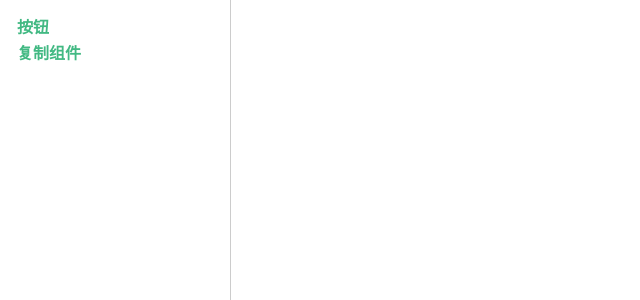
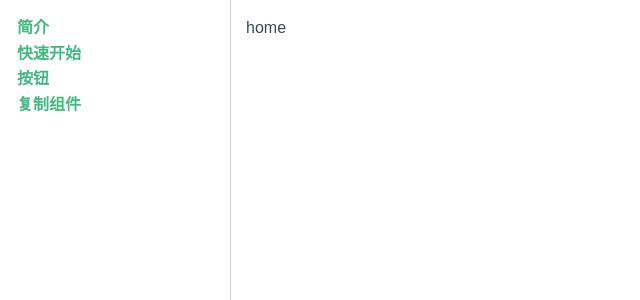
Before and after one commit to hanshuqiang/bfox-ui, a Vue app: page / in a window 1280 px wide. Before the commit this address had no page. Shown: the top 300 px of the page, without its empty margins (0-640 px from the left). Built offline with nearby package versions, Linux system fonts and the light colour scheme.

Commit message:
添加几个页面

```diff
--- a/src/App.vue
+++ b/src/App.vue
@@ -14,10 +14,20 @@ import ComponentList from 'packages/list.json'
 import { reactive } from 'vue'
 
 const data = reactive({
-  links: ComponentList.map((item) => ({
-    path: `/components/${item.compName}`,
-    name: item.compZhName
-  }))
+  links: [
+    {
+      path: '/',
+      name: '简介'
+    },
+    {
+      path: '/install',
+      name: '快速开始'
+    },
+    ...ComponentList.map((item) => ({
+      path: `/components/${item.compName}`,
+      name: item.compZhName
+    }))
+  ]
 })
 </script>
 
--- /dev/null
+++ b/src/index.vue
@@ -0,0 +1,3 @@
+<template>
+    home
+</template>
--- /dev/null
+++ b/src/install/index.vue
@@ -0,0 +1,3 @@
+<template>
+    install
+</template>
--- a/src/router.ts
+++ b/src/router.ts
@@ -8,7 +8,20 @@
 
 import { createRouter, createWebHashHistory, RouterOptions } from 'vue-router'
 
-const routes = [{
+const routes = [
+  {
+    title: '首页',
+    name: 'Home',
+    path: '/',
+    component: () => import('./index.vue'),
+  },
+  {
+    title: '快速开始',
+    name: 'Install',
+    path: '/install',
+    component: () => import('./install/index.vue'),
+  },
+  {
     title: '按钮',
     name: 'Button',
     path: '/components/Button',
```
Lines whose indentation alone changed are shown as unchanged.
